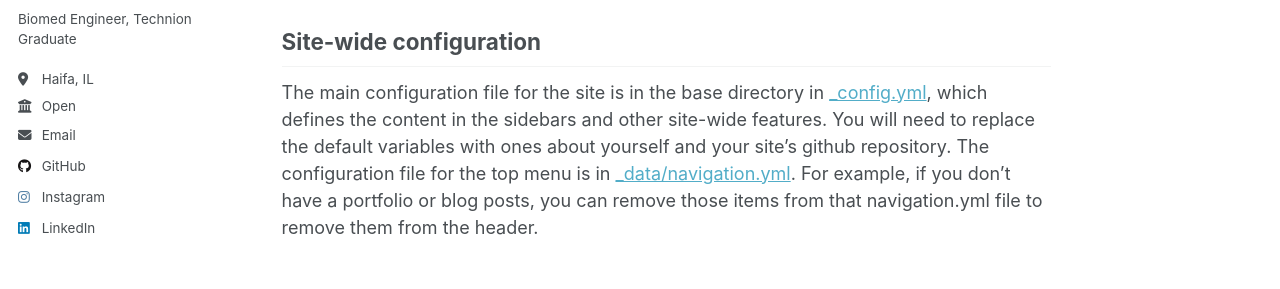
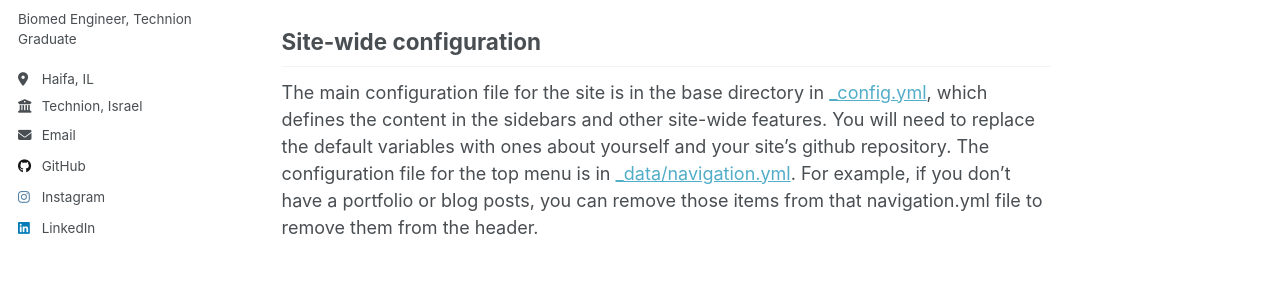
Before and after one commit to ranbenayoun/ranbe, a Jekyll site: the page built from _pages/about.md, in a window 1280 px wide. Shown: the part 266-555 px from the top of the page. Built offline with Jekyll 4.4.1, drawn with Linux system fonts in a browser that asks for light colours.

Commit message:
Update _config.yml

```diff
--- a/_config.yml
+++ b/_config.yml
@@ -27,7 +27,7 @@ author:
   pronouns         : # example: "she/her"
   bio              : "Biomed Engineer, Technion Graduate"
   location         : "Haifa, IL"
-  employer         : "Open"
+  employer         : "Technion, Israel"
   uri              : # URL
   email            : "ranbenayoun@gmail.com"
 
@@ -61,7 +61,7 @@ author:
   keybase          : # Username
   instagram        : "ran_be5"
   lastfm           : # Username
-  linkedin         : "Ran Benayoun"
+  linkedin         : "/in/ran-benayoun/"
   mastodon         : # URL
   medium           : # URL
   pinterest        : # Username
```
